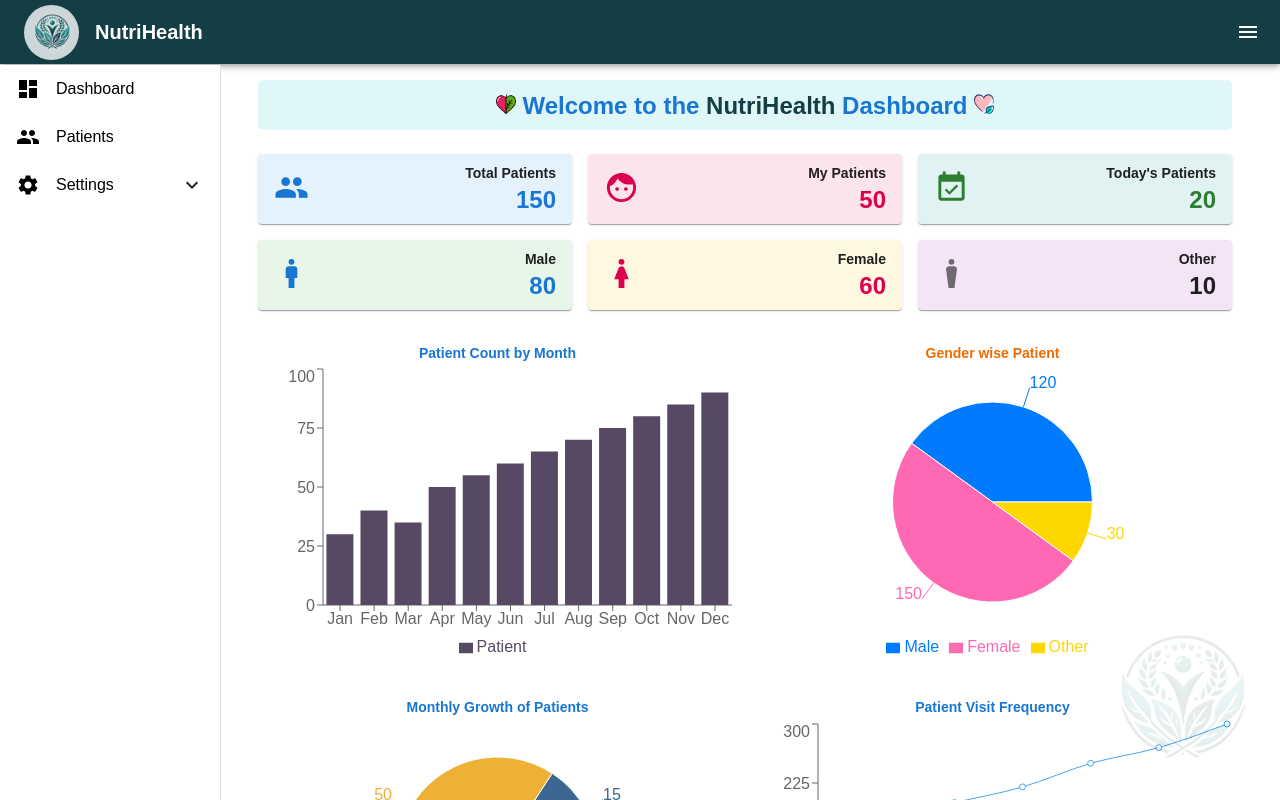
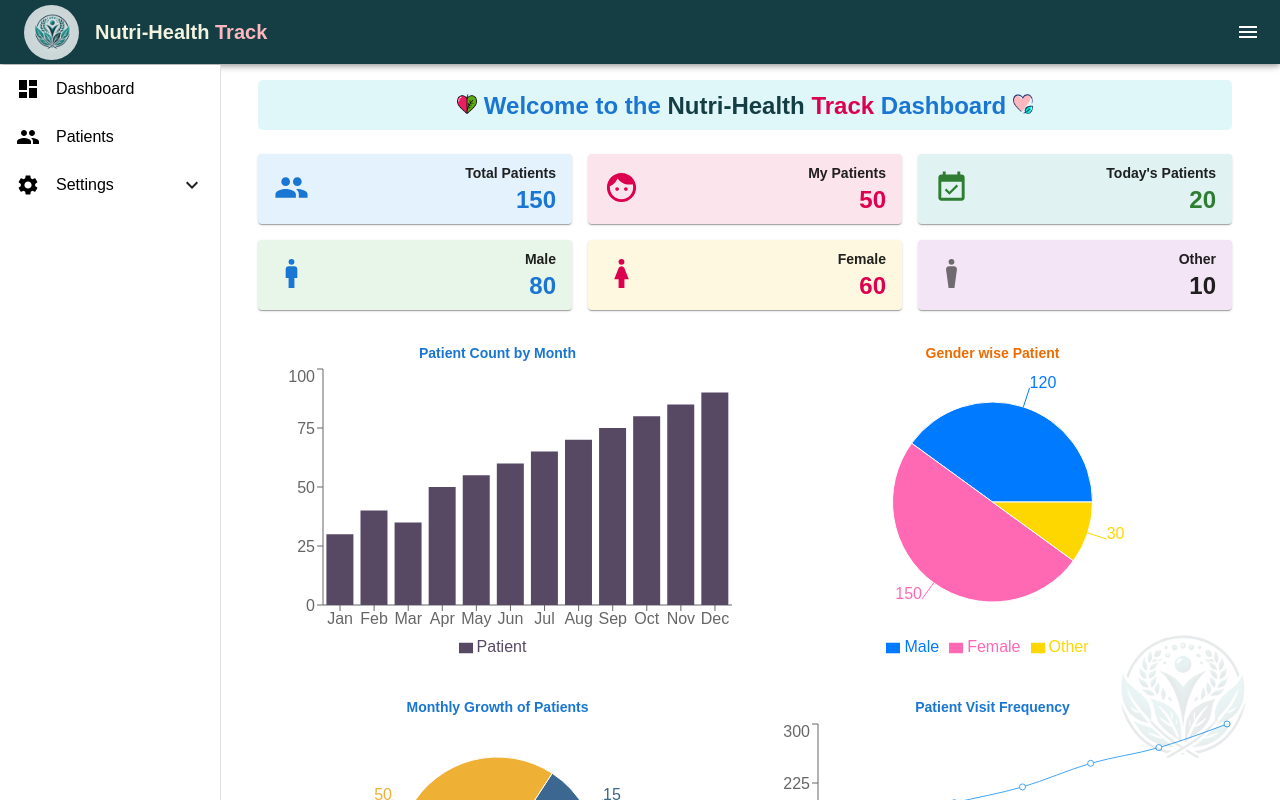
Before and after one commit to rahmansadaf46/diet-nutrition-module, a React (Vite) app: page / in a window 1280 px wide. Shown: the top 800 px of the page. Built offline with nearby package versions, Linux system fonts and the light colour scheme.

Commit message:
nutri name update

```diff
--- a/index.html
+++ b/index.html
@@ -4,7 +4,7 @@
     <meta charset="UTF-8" />
     <link rel="icon" type="image/svg+xml" href="/src/assets/love.png" />
     <meta name="viewport" content="width=device-width, initial-scale=1.0" />
-    <title>NutriHealth </title>
+    <title>Nutri-Health Track </title>
   </head>
   <body>
     <div id="root"></div>
--- a/src/components/Header.tsx
+++ b/src/components/Header.tsx
@@ -19,7 +19,7 @@ const Header: React.FC = () => {
         <AppBar sx={{ background: '#143E44' }} position="fixed">
             <Toolbar>
                 <Avatar src={logo} alt="Logo" sx={{ marginRight: 2, width: '55px', height: '55px' }} />
-                <Typography variant="h6" color="#fff"><b>NutriHealth</b></Typography>
+                <Typography variant="h6" color="#F3F3E0"><b>Nutri-Health <span style={{color:'#FFB7BF'}}>Track</span></b></Typography>
                 <IconButton
                     edge="end"
                     color="inherit"
--- a/src/pages/Dashboard.tsx
+++ b/src/pages/Dashboard.tsx
@@ -76,7 +76,7 @@ const Dashboard: React.FC = () => {
         <Container>
             <Box sx={{ mt: -2, background: '#E0F7FA', width: '100%', height: '50px', textAlign: 'center', padding: '10px', borderRadius: '5px', transition: 'background 0.5s ease-in-out', '&:hover': { background: '#B2EBF2' } }}>
                 <Typography color="primary" sx={{ fontWeight: 'bold' }} variant="h5" gutterBottom>
-                    <img style={{ width: '20px' }} src={logo1} /> Welcome to the <span style={{ fontWeight: 'bold', color: '#143E44' }}>NutriHealth</span> Dashboard <img style={{ width: '20px' }} src={logo} />
+                    <img style={{ width: '20px' }} src={logo1} /> Welcome to the <span style={{ fontWeight: 'bold', color: '#143E44' }}>Nutri-Health <span style={{color: '#DC014E'}}>Track</span></span> Dashboard <img style={{ width: '20px' }} src={logo} />
                 </Typography>
                 {/* <Typography variant="body1">Manage your patients and their diet plans.</Typography> */}
             </Box>
```
